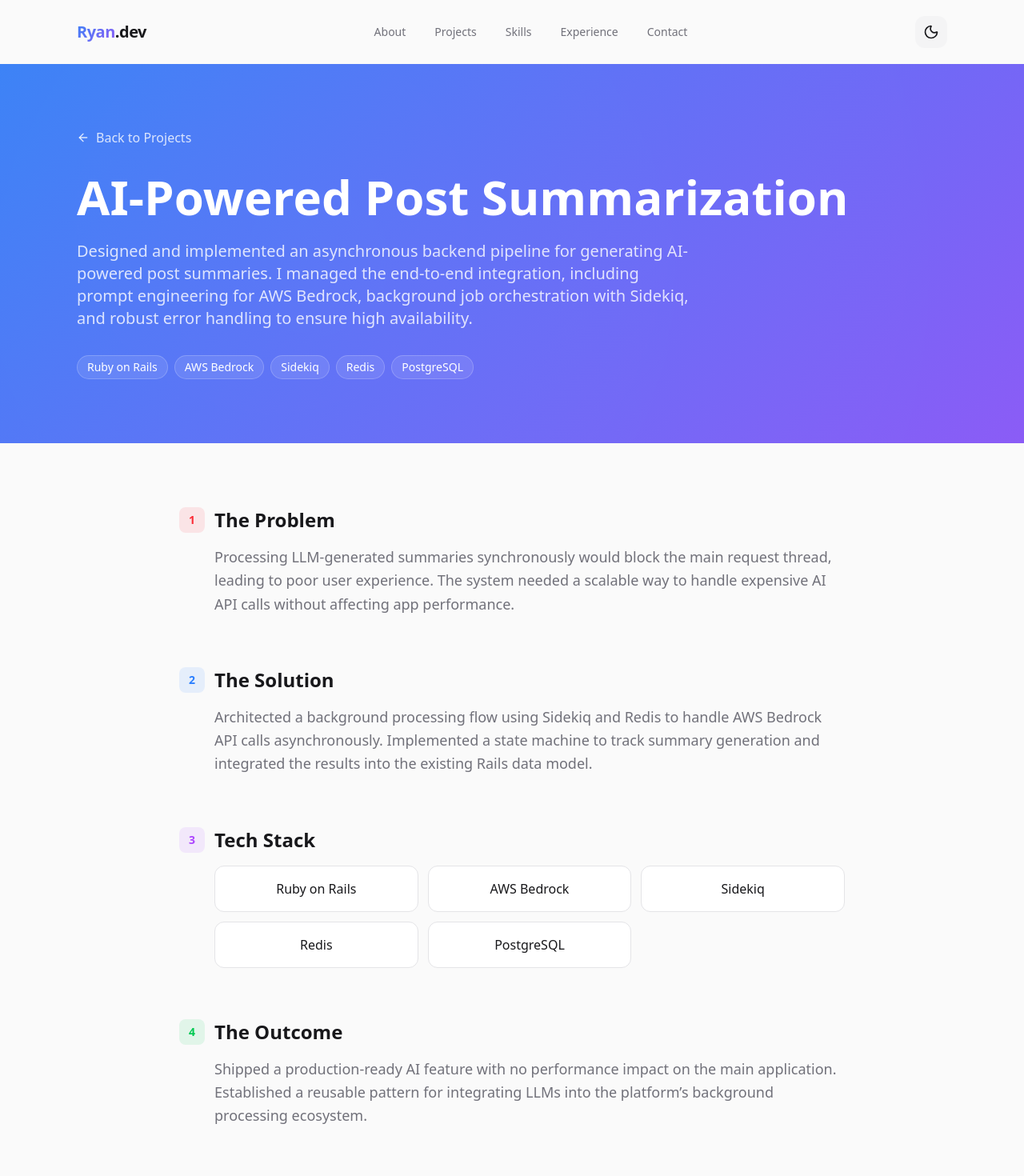
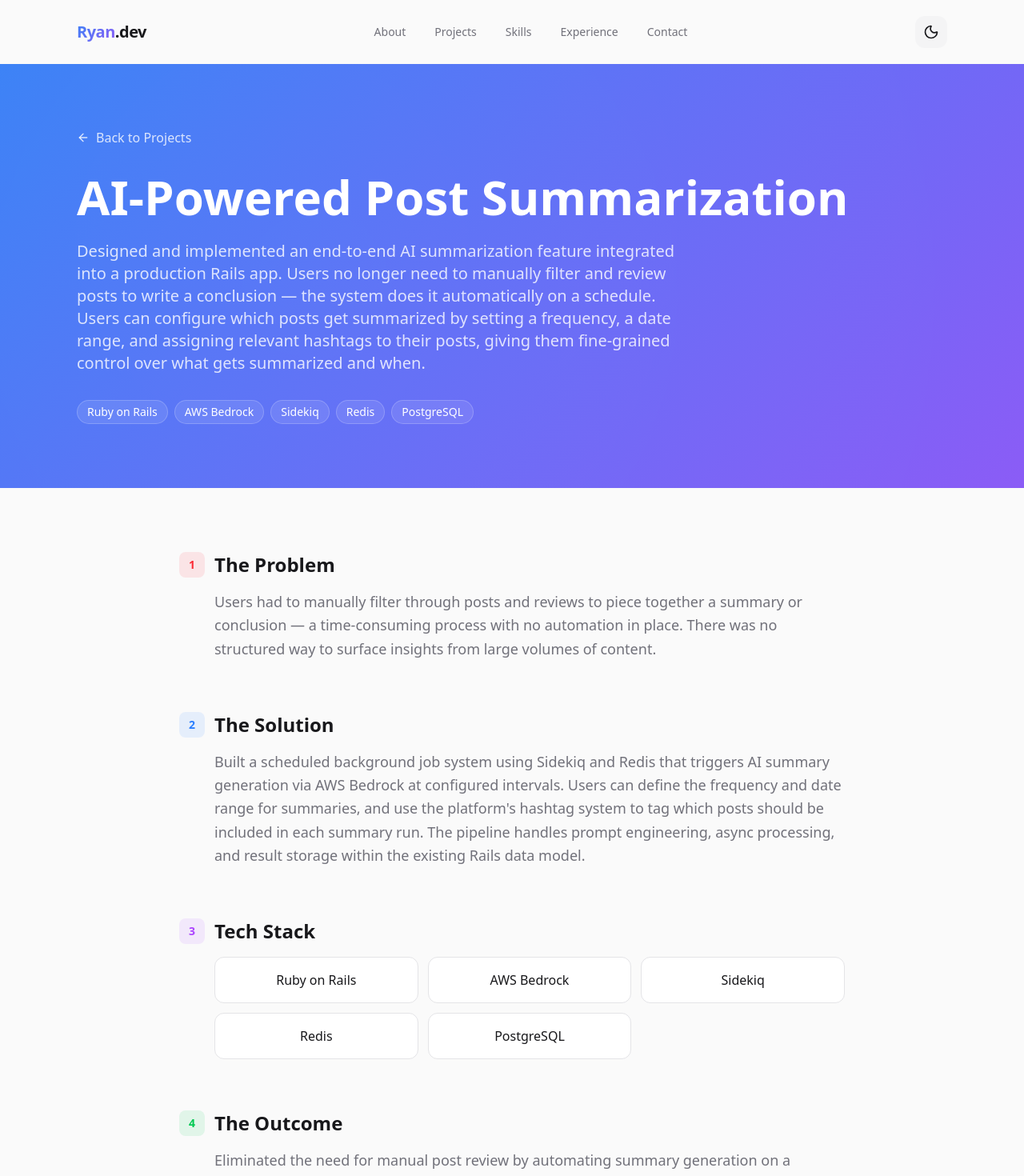
Before and after one commit to ryanDevCode/ryan-dev-portfolio, a Next.js app: page /projects/ai-post-summarization in a window 1280 px wide. Shown: the top 1470 px of the page at 80% size. Built offline with nearby package versions, Linux system fonts and the light colour scheme.

Commit message:
refactor: update project descriptions and highlights to reflect full-stack contributions and enhanced AI summarization features

```diff
--- a/src/data/projects.ts
+++ b/src/data/projects.ts
@@ -3,15 +3,15 @@ import { Project, Experience, Skill } from '@/types';
 export const projects: Project[] = [
     {
         slug: 'analytics-dashboard',
-        title: 'Internal Analytics Dashboard',
+        title: 'Analytics Dashboard',
         description:
-            'Led backend development of an internal dashboard for tracking post and comment engagement across the platform.',
+            'Built the full-stack analytics dashboard for a SaaS platform, enabling subscribed companies to track post and comment engagement in one place.',
         longDescription:
             'Built to give teams real visibility into content activity, this dashboard centralizes post and comment metrics in one place. I owned the backend from data modeling to API design, with a focus on query efficiency and clean architecture that the frontend could build on confidently.',
         problem:
             'Engagement data was scattered across the database with no unified view. Existing queries were slow and difficult to extend, making reporting both painful and unreliable.',
         solution:
-            'Designed aggregation logic in Ruby on Rails using optimized ActiveRecord queries, eliminating N+1 issues and structuring the API to support dynamic filters and chart data. Collaborated closely with the frontend team to define clear data contracts.',
+            'Designed aggregation logic in Ruby on Rails using optimized ActiveRecord queries, eliminating N+1 issues and structuring the API to support dynamic filters and chart data. Built the frontend in React and collaborated with the UI designer to translate designs into a polished, functional interface.',
         outcome:
             'Delivered a centralized dashboard that made content metrics actionable. Faster queries and a clean API layer reduced friction for future reporting iterations.',
         techStack: ['Ruby on Rails 5', 'PostgreSQL', 'React', 'JavaScript'],
@@ -21,15 +21,15 @@ export const projects: Project[] = [
         slug: 'ai-post-summarization',
         title: 'AI-Powered Post Summarization',
         description:
-            'Integrated an asynchronous AI summarization pipeline into a production Rails app using AWS Bedrock and Sidekiq.',
+            'Built a scheduled AI summarization system that automatically generates post summaries based on user-configured frequency, date range, and hashtag targeting.',
         longDescription:
-            'Designed and implemented an asynchronous backend pipeline for generating AI-powered post summaries. I managed the end-to-end integration, including prompt engineering for AWS Bedrock, background job orchestration with Sidekiq, and robust error handling to ensure high availability.',
+            'Designed and implemented an end-to-end AI summarization feature integrated into a production Rails app. Users no longer need to manually filter and review posts to write a conclusion — the system does it automatically on a schedule. Users can configure which posts get summarized by setting a frequency, a date range, and assigning relevant hashtags to their posts, giving them fine-grained control over what gets summarized and when.',
         problem:
-            'Processing LLM-generated summaries synchronously would block the main request thread, leading to poor user experience. The system needed a scalable way to handle expensive AI API calls without affecting app performance.',
+            'Users had to manually filter through posts and reviews to piece together a summary or conclusion — a time-consuming process with no automation in place. There was no structured way to surface insights from large volumes of content.',
         solution:
-            'Architected a background processing flow using Sidekiq and Redis to handle AWS Bedrock API calls asynchronously. Implemented a state machine to track summary generation and integrated the results into the existing Rails data model.',
+            "Built a scheduled background job system using Sidekiq and Redis that triggers AI summary generation via AWS Bedrock at configured intervals. Users can define the frequency and date range for summaries, and use the platform's hashtag system to tag which posts should be included in each summary run. The pipeline handles prompt engineering, async processing, and result storage within the existing Rails data model.",
         outcome:
-            'Shipped a production-ready AI feature with no performance impact on the main application. Established a reusable pattern for integrating LLMs into the platform’s background processing ecosystem.',
+            'Eliminated the need for manual post review by automating summary generation on a configurable schedule. Users gained a flexible, low-effort way to stay on top of content trends using hashtags and frequency settings.',
         techStack: ['Ruby on Rails', 'AWS Bedrock', 'Sidekiq', 'Redis', 'PostgreSQL'],
         featured: true,
     },
@@ -61,8 +61,8 @@ export const experiences: Experience[] = [
         startDate: '2024',
         endDate: 'Present',
         highlights: [
-            'Led backend development for an internal analytics dashboard, designing aggregation queries and a clean API layer for frontend integration',
-            'Architected and shipped an asynchronous AI-powered post summarization pipeline using AWS Bedrock, Sidekiq, and Redis',
+            'Built a full-stack analytics dashboard for a SaaS platform, designing aggregation queries, a clean API layer, and the React frontend in collaboration with the UI designer',
+            'Built a scheduled AI summarization system using AWS Bedrock, Sidekiq, and Redis — allowing users to configure frequency, date range, and hashtag-based post targeting for automated summary generation',
             'Migrated legacy Rails 3 features to Rails 5, refactoring controllers and models while minimizing regression risk in production',
             'Identified and resolved N+1 query issues across multiple modules, improving overall application performance',
             'Refactored existing code for readability and maintainability, reducing complexity in critical parts of the codebase',
```
